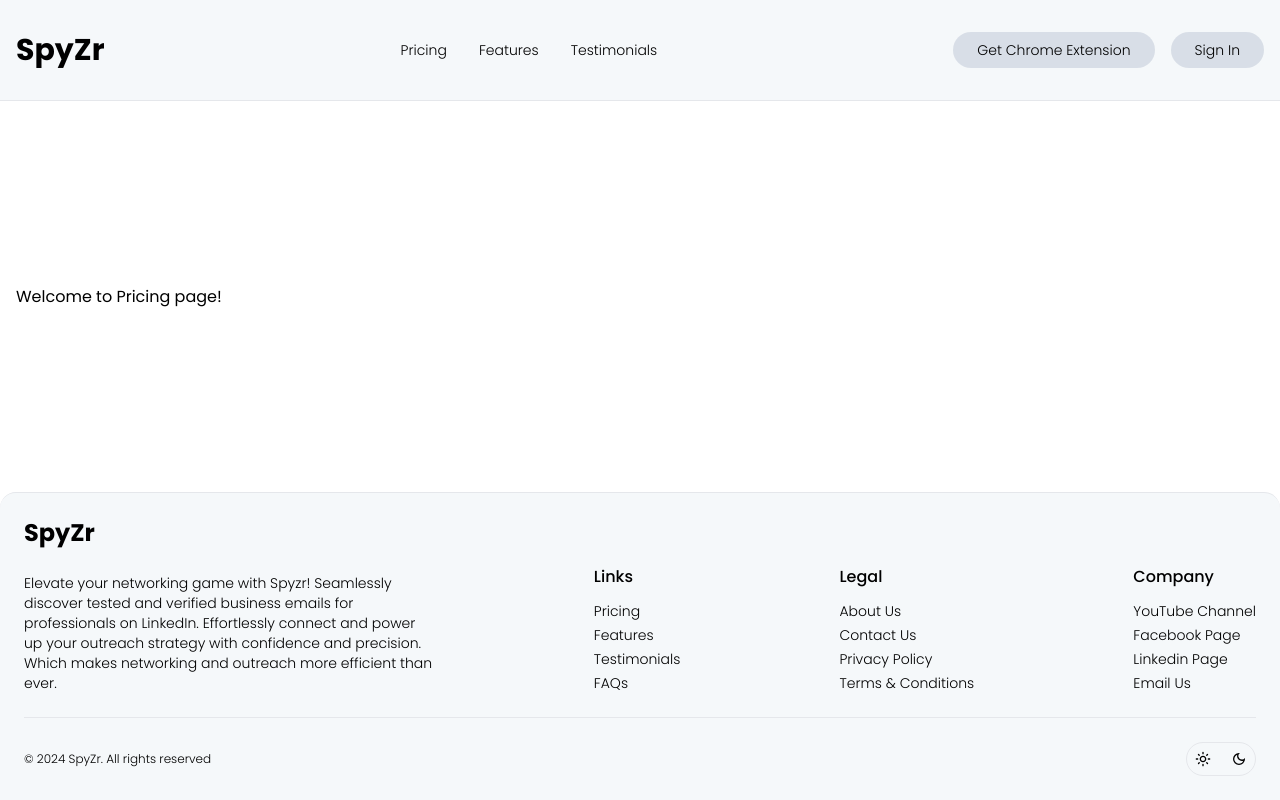
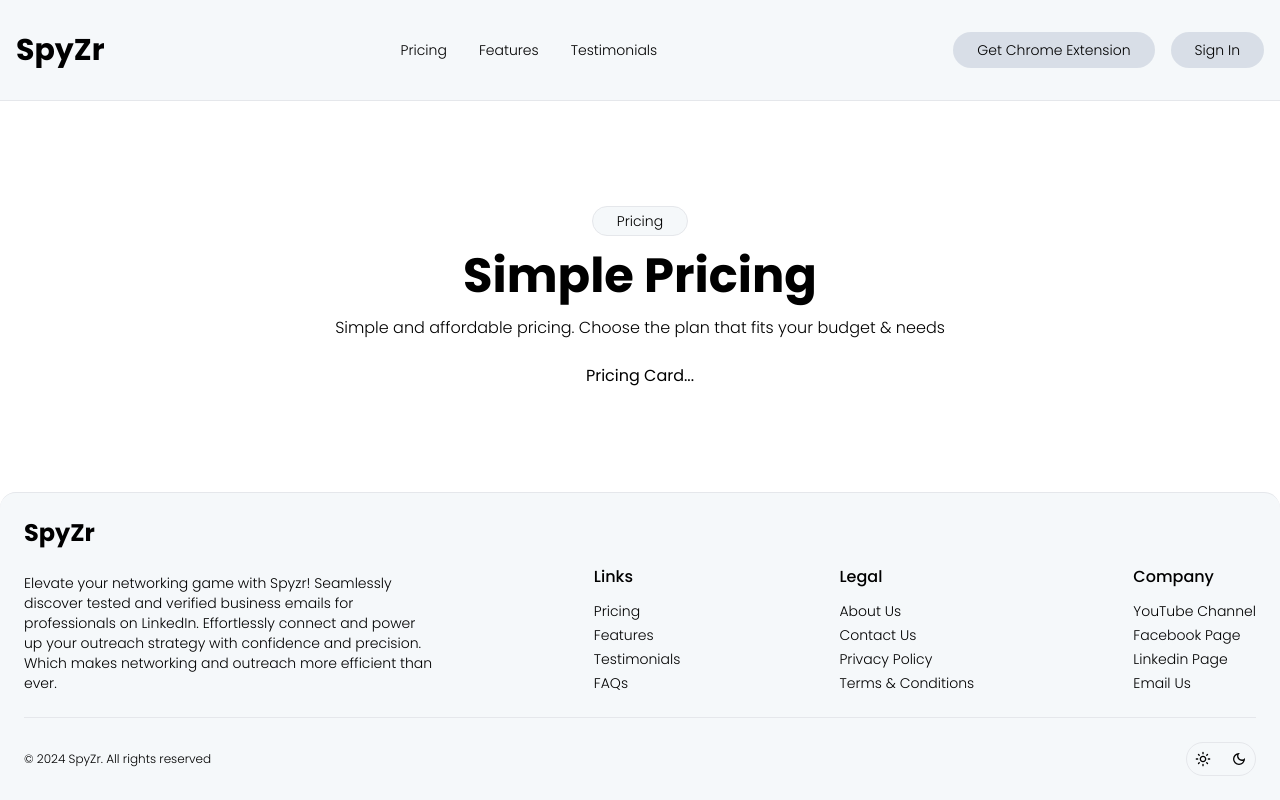
Before and after one commit to Polashahmad01/spyzr-frontend, a Next.js app: page /pricing in a window 1280 px wide. Built offline with nearby package versions, Linux system fonts and the light colour scheme.

Commit message:
Add Chip component and PricingCard component to Pricing page

```diff
--- a/src/app/layout.jsx
+++ b/src/app/layout.jsx
@@ -19,7 +19,7 @@
         <ThemeProvider>
           <main className="flex flex-col justify-between h-screen">
             <AppNavbar />
-            <section className="container mx-auto px-4">
+            <section className="container mx-auto px-4 ">
               {children}
             </section>
             <AppFooter />
--- a/src/app/pricing/page.jsx
+++ b/src/app/pricing/page.jsx
@@ -1,8 +1,15 @@
+import Chip from "@/components/chip";
+import PricingCard from "@/ui/pricing/pricing-card";
 
 export default function Pricing() {
   return (
-    <div>
-      <h1>Welcome to Pricing page!</h1>
+    <div className="flex flex-col flex-wrap justify-center items-center my-4 sm:my-0">
+      <div className="mb-4">
+        <Chip>Pricing</Chip>
+      </div>
+      <h1 className="font-bold mb-4 text-3xl sm:text-5xl">Simple <span className="dark:text-indigo-600/90">Pricing</span></h1>
+      <p className="font-light mb-6 text-sm text-center sm:text-base">Simple and affordable pricing. Choose the plan that fits your budget & needs</p>
+      <PricingCard />
     </div>
   )
 }
--- /dev/null
+++ b/src/components/chip.jsx
@@ -0,0 +1,11 @@
+
+export default function Chip({ children }) {
+
+  return (
+    <div className="inline-block font-light text-sm">
+      <div className="rounded-full px-6 py-1 border bg-[#F5F8FA] dark:bg-[#1E1E1E] dark:border-white/10">
+        {children}
+      </div>
+    </div>
+  )
+}
--- /dev/null
+++ b/src/ui/pricing/pricing-card.jsx
@@ -0,0 +1,9 @@
+
+export default function PricingCard() {
+
+  return (
+    <div>
+      <h1>Pricing Card...</h1>
+    </div>
+  )
+}
```
Also changed, not shown: 1 other file (tests, documents, lock files or other folders).
